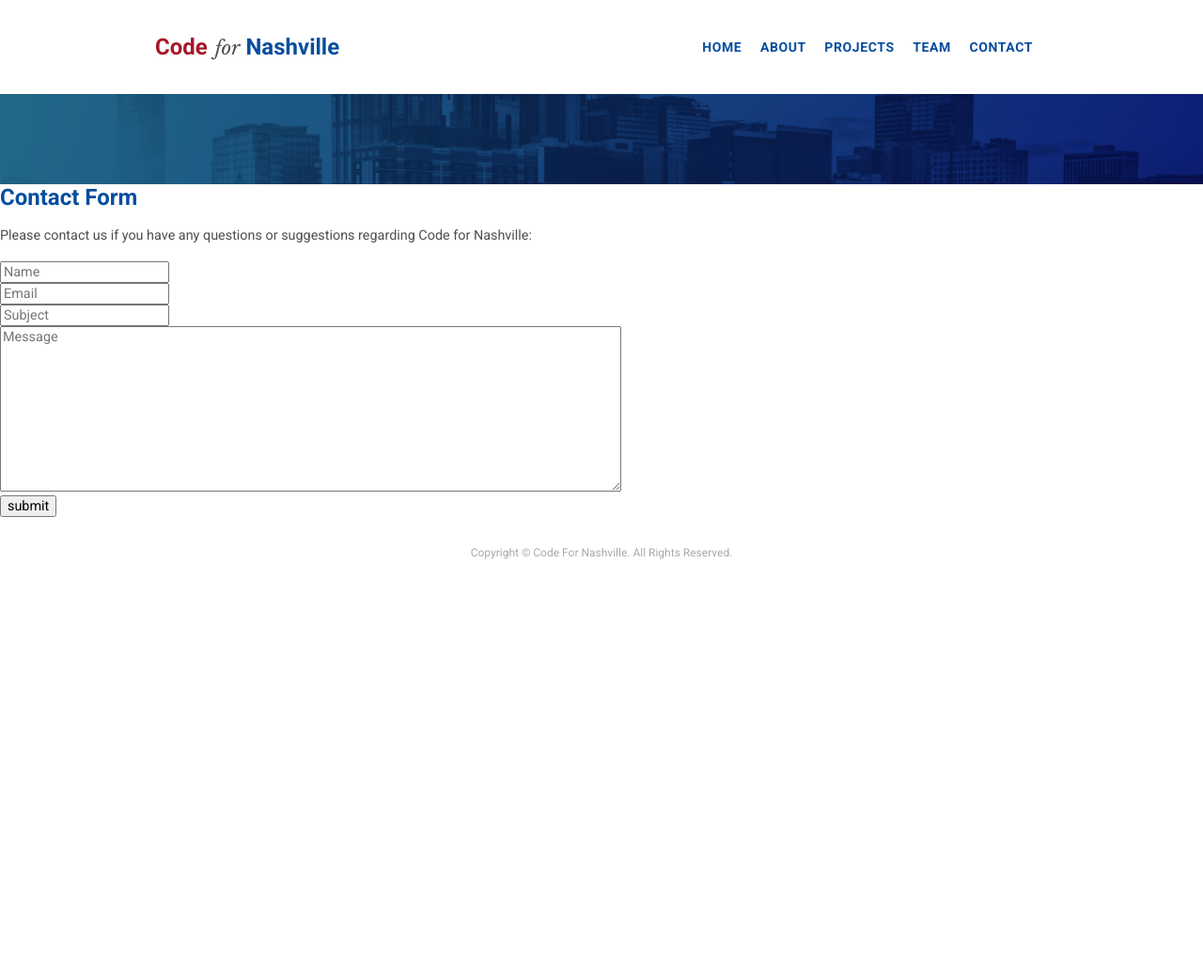
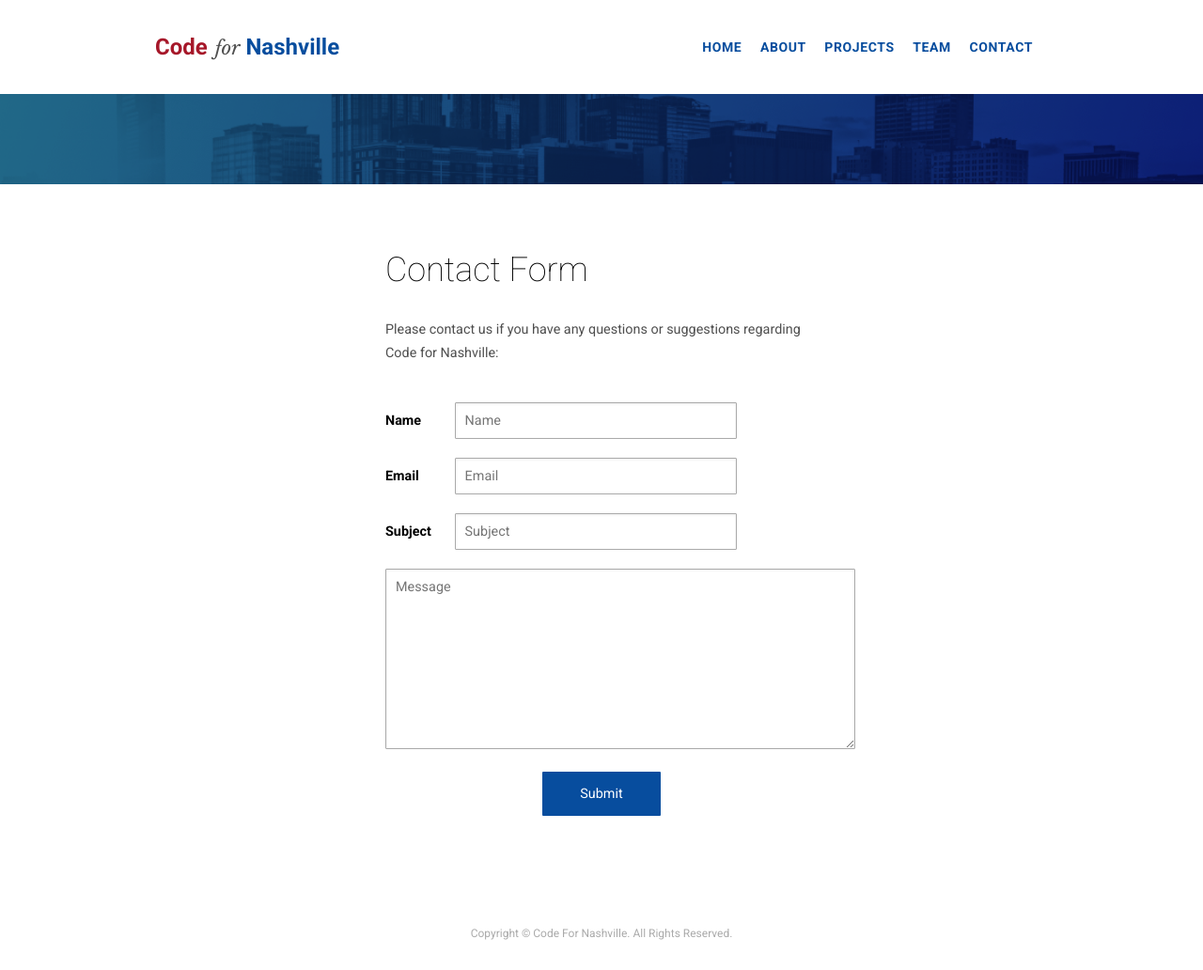
Before and after one commit to code-for-nashville/code-for-nashville.github.io, a Jekyll site: the page built from contact_form.html, in a window 1280 px wide. Shown: the whole page at 94% size. Built offline with Jekyll 4.4.1, drawn with Linux system fonts in a browser that asks for light colours; before the commit the page ends 900 px from its top, so only the background shows below that.

Commit message:
Updated Contact Form, Projects and New Members.

```diff
--- a/_includes/projects.html
+++ b/_includes/projects.html
@@ -7,8 +7,8 @@
             <h3><a href="{{project.website}}">{{project.title}}</a></h3>
             <p><b>Project Status:</b> {{project.status}}</p>
             <p><b>Project Lead:</b> {{project.lead}}</p>
-            <p><b>Help Needed:</b> {{project.help}}</p>
-            <p class="desc">{{ project.content }}</p>
+            <p class="help"><b>Help Needed:</b> {{project.help}}</p>
+            <p>{{ project.content }}</p>
             <p><a href="{{project.github}}">Source Code</a>
         </div>
         {% endfor %}
--- a/contact_form.html
+++ b/contact_form.html
@@ -2,19 +2,19 @@
 layout: standalone
 permalink: /contact-form/
 ---
-<div class="container page-content text-center">
-    <h1>Contact Form</h1>
+<section class="contact-form">
+    <h2>Contact Form</h2>
     <p>Please contact us if you have any questions or suggestions regarding Code for Nashville: </p>
 
     <form class="contact-form" action="http://getsimpleform.com/messages?form_api_token=06eacd4eeb0fca3ce6aa8f0ec0613ddb" method="post">
         <div class="form-group">
             <input type='hidden' name='redirect_to' value='http://www.codefornashville.org/thanks/' />
-            <input class="form-control" type='text' name='name' placeholder='Name'/><br />
-            <input class="form-control" type='text' name='address' placeholder='Email'/><br />
-            <input class="form-control" type='text' name='subject' placeholder='Subject'/><br />
-            <textarea class="form-control" rows='10' cols='80' name='message' placeholder='Message'></textarea>
+            <label for="name">Name</label> <input class="form-control" type='text' name='name' id='name' placeholder='Name'/><br />
+            <label for="address">Email</label> <input class="form-control" type='text' name='address' id='address' placeholder='Email'/><br />
+            <label for="subject">Subject</label> <input class="form-control" type='text' name='subject' id='subject' placeholder='Subject'/><br />
+            <textarea class="form-control" rows='10' name='message' placeholder='Message'></textarea>
             <br />
-            <input type='submit' value='submit' /><br />
+            <input class="submit-btn" type='submit' value='Submit' /><br />
         </div>
     </form>
-</div>
+</section>
--- a/css/landing-page.css
+++ b/css/landing-page.css
@@ -149,11 +149,16 @@
     border: 1px solid #E7E7E7;
     box-shadow: 0 1px 3px 0 rgba(0,0,0,.08);
     border-radius: 4px;
-    display: inline-block;
-    margin: 0 25px 25px 0;
+    margin-bottom: 25px;
     padding: 0 20px;
     vertical-align: top;
-    width: 280px;
+}
+@media(min-width: 660px) {
+    #projects div {
+        display: inline-block;
+        margin: 0 25px 25px 0;
+        width: 280px;
+    }
 }
 #projects p {
     margin: 0;
@@ -164,8 +169,8 @@
     margin: 1rem 0 .5rem;
     padding-top: .5rem;
 }
-.desc.desc {
-    margin: 1rem 0;
+#projects .help {
+    margin-bottom: 1rem;
 }
 
 /* Team */
@@ -195,8 +200,50 @@
 
 /* Contact */
 
+.contact-form {
+    max-width: 500px;
+}
 .contact li {
     margin-right: 1rem;
+}
+form {
+    margin-top: 40px;
+    max-width: 500px;
+}
+label {
+    font-weight: 600;
+    display: inline-block;
+    width: 70px;
+}
+.form-control {
+    border: 1px solid #aaa;
+    border-radius: 1px;
+    box-shadow: inset 0 1px 3px 0 rgba(0,0,0,.08);
+    margin-bottom: 20px;
+    min-width: 300px;
+    padding: 10px;
+}
+textarea {
+    width: 500px;
+}
+input[type="submit"] {
+    background: #074D9E;
+    border: 0;
+    border-radius: 1px;
+    color: #fff;
+    padding: 15px 40px;
+}
+.submit-btn {
+    display: block;
+    margin: 0 auto;
+}
+#contact li {
+    margin-right: 20px;
+    text-transform: capitalize;
+}
+.questions {
+    margin: 1rem auto;
+    text-align: center;
 }
 
 /*New Members*/
--- a/new_members.html
+++ b/new_members.html
@@ -67,6 +67,6 @@
             <h3><a href="https://drive.google.com/open?id=0B0PAHI0CABpRaUNwUUVqZ1BmMGM&authuser=0">Google Drive</a></h3>
             <p>Google Drive is where we store documents like meeting notes, protocols, etc. We have a publicly viewable folder and a private one. To view the private one or get write access to either <a href="/contact-form">contact us.</a> or ask at a hack night.</p>
         </div>
-        <p><b>If you have any questions or queries regarding Code For Nashville or any of our projects please <a href="/contact-form">contact us.</a></b></p>
+        <p class="questions"><b>If you have any questions or queries regarding Code For Nashville or any of our projects please <a href="/contact-form">contact us.</a></b></p>
     </section>
 </div>
```
Also changed, not shown: _projects/brigade-pulse.md (line endings or trailing spaces).
